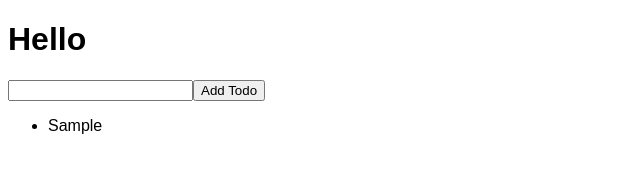
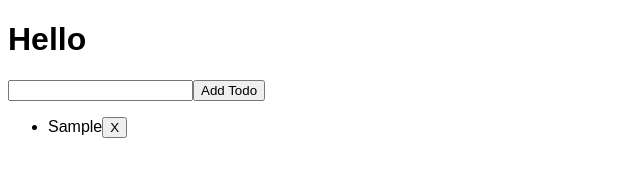
Before and after one commit to osnth01/react-redux-basic-todo, a React app: page / in a window 1280 px wide. Both pictures are taken after typing "Sample" into the empty fields and a click on the button "Add Todo". Shown: the full height of the page, 0-640 px from the left. Built offline with nearby package versions, Linux system fonts and the light colour scheme.

Commit message:
Implement delete feature

```diff
--- a/actions/index.js
+++ b/actions/index.js
@@ -1,6 +1,16 @@
+let nextTodoId = 0
+
 export const addTodo = (text) => {
   return {
+    id: nextTodoId++,
     type: 'ADD_TODO',
     text
   }
 }
+
+export const deleteTodo = (id) => {
+  return {
+    type: 'DELETE_TODO',
+    id
+  }
+}
--- a/components/Todo.js
+++ b/components/Todo.js
@@ -1,7 +1,12 @@
 import React from 'react'
 
-const Todo = ({text}) => (
-  <li>{text}</li>
+const Todo = ({ text, onClick }) => (
+  <div>
+    <li>
+      {text}
+      <button onClick={onClick}>X</button>
+    </li>
+  </div>
 )
 
 export default Todo
--- a/components/TodoList.js
+++ b/components/TodoList.js
@@ -1,12 +1,15 @@
 import React from 'react'
 import Todo from './Todo'
 
-const TodoList = ({todos}) => (
+const TodoList = ({todos, onTodoClick}) => (
   <ul>
     {todos.map( (todo, i) =>
       <Todo
         key={i}
-        text={todo.text} />
+        text={todo.text}
+        onClick={() => {
+          onTodoClick(todo.id)
+        }} />
     )}
   </ul>
 )
--- a/containers/TodoListContainer.js
+++ b/containers/TodoListContainer.js
@@ -1,5 +1,6 @@
 import { connect } from 'react-redux'
 import TodoList from '../components/TodoList'
+import { deleteTodo } from '../actions'
 
 const mapStateToProps = (state) => {
   return {
@@ -7,6 +8,17 @@ const mapStateToProps = (state) => {
   }
 }
 
-const TodoListContainer = connect(mapStateToProps)(TodoList)
+const mapDispatchToProps = (dispatch) => {
+  return {
+    onTodoClick: (id) => {
+      dispatch(deleteTodo(id))
+    }
+  }
+}
+
+const TodoListContainer = connect(
+  mapStateToProps,
+  mapDispatchToProps
+)(TodoList)
 
 export default TodoListContainer
--- a/reducers/todos.js
+++ b/reducers/todos.js
@@ -1,13 +1,25 @@
 const todos = (state = [], action) => {
-  if (action.type === 'ADD_TODO') {
+  switch (action.type) {
+    case 'ADD_TODO':
       return [
         ...state,
         {
+          id: action.id,
           text: action.text
         }
       ]
+    case 'DELETE_TODO':
+      let deleteIndex
+      state.forEach((todo, index) => {
+        if (todo.id === action.id) {
+          deleteIndex = index
         }
+      });
+      return (state.slice(0, deleteIndex))
+        .concat(state.slice(deleteIndex+1, state.length))
+    default:
       return state
+  }
 }
 
 export default todos
```
Also changed, not shown: index.html (+2 -2 lines). Lines whose indentation alone changed are shown as unchanged.
